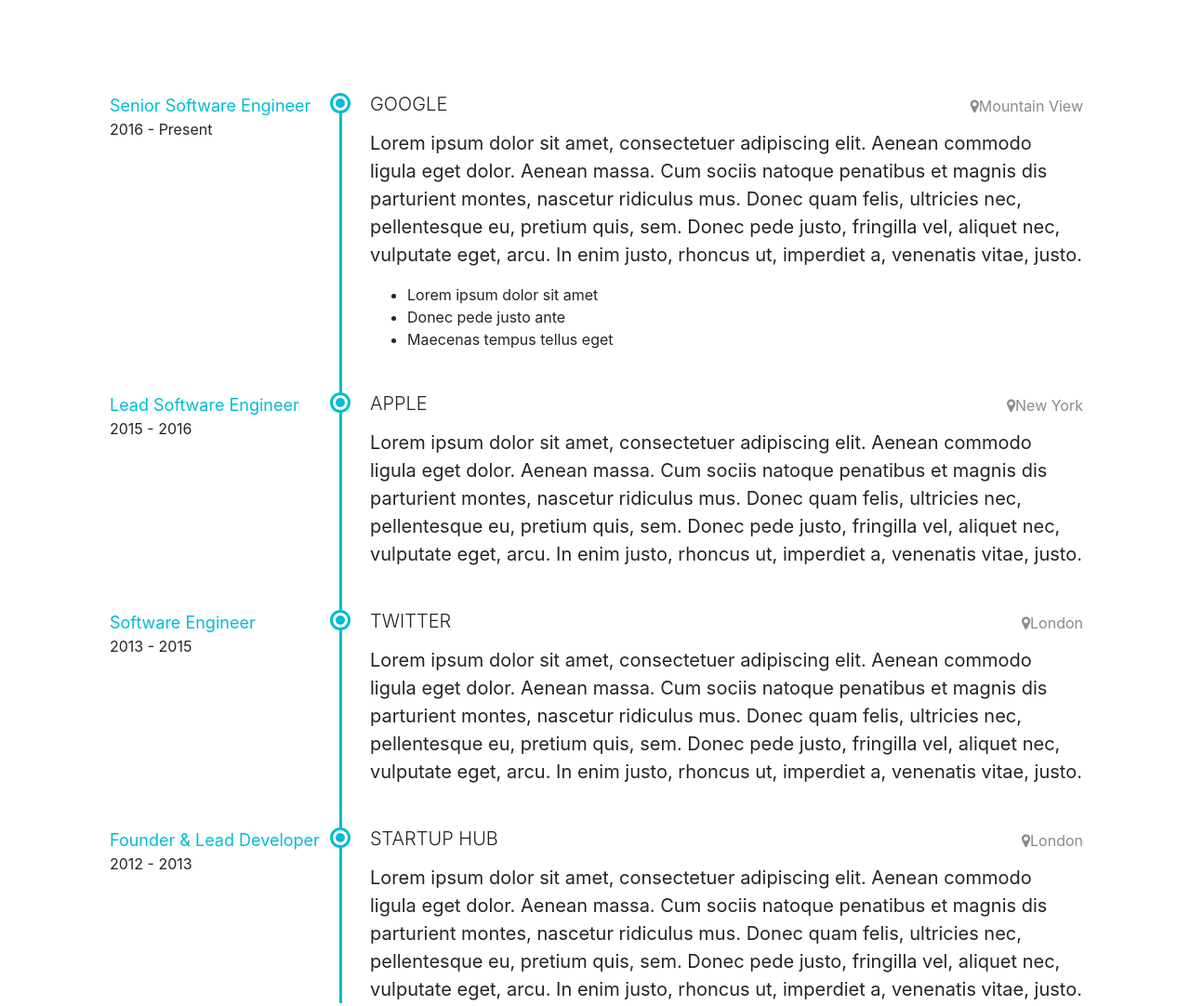
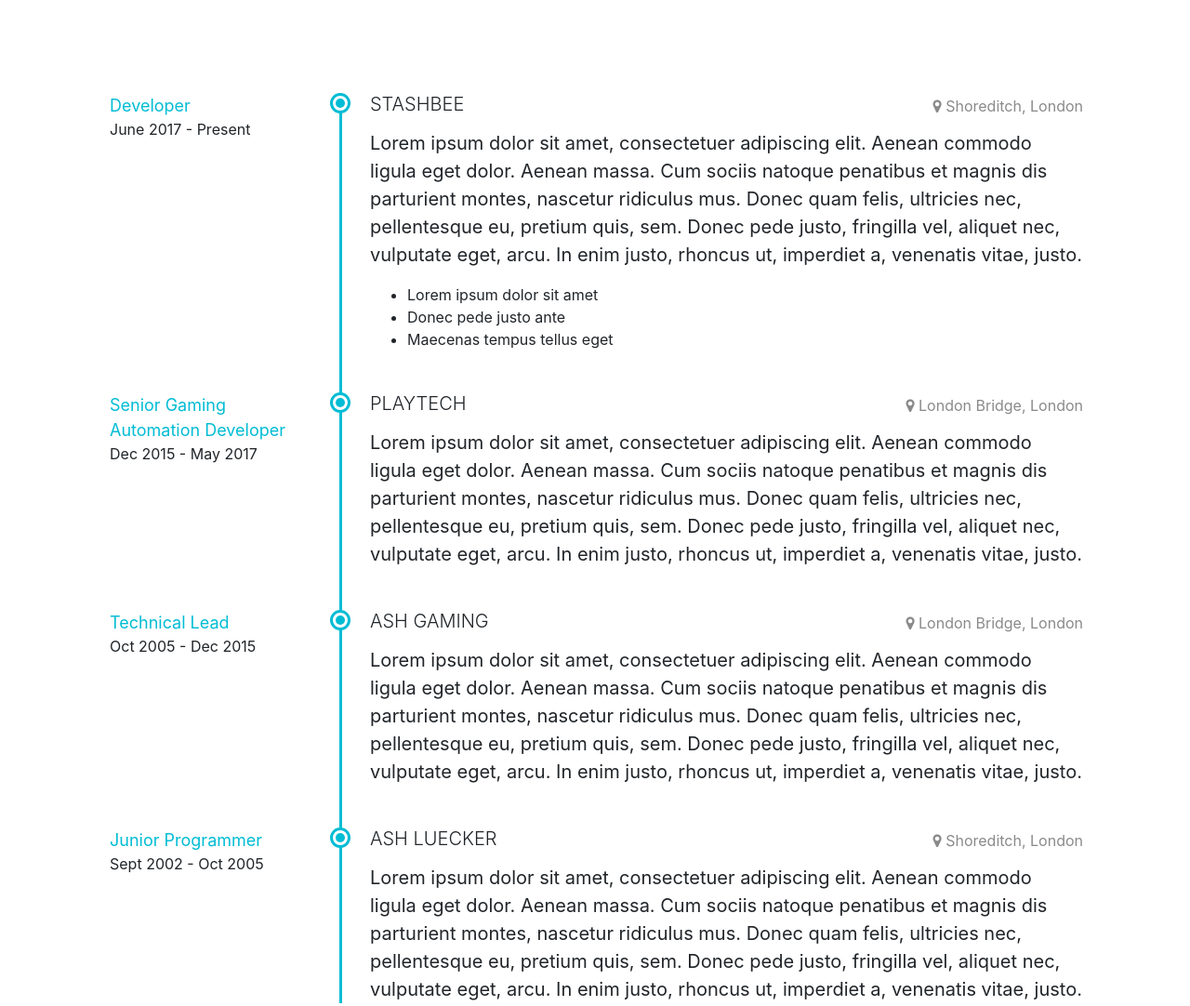
Before and after one commit to runawaycoin/runawaycoin.github.io, a website with bundled scripts: page public/index.html in a window 1280 px wide. Shown: the part 2720-3802 px from the top of the page at 93% size. Built offline with nearby package versions, Linux system fonts and the light colour scheme.

```diff
--- a/public/index.html
+++ b/public/index.html
@@ -193,12 +193,12 @@
       <div class="timeline">
         <div class="item">
           <div class="work-place">
-            <h3 class="place">Google</h3>
-            <div class="location"><i class="fa fa-map-marker" aria-hidden="true"></i>Mountain View</div>
+            <h3 class="place">Stashbee</h3>
+            <div class="location"><i class="fa fa-map-marker" aria-hidden="true"></i> Shoreditch, London</div>
           </div>
           <div class="job-meta">
-            <div class="title">Senior Software Engineer</div>
-            <div class="time">2016 - Present</div>
+            <div class="title">Developer</div>
+            <div class="time">June 2017 - Present</div>
           </div><!--//job-meta-->
           <div class="job-desc">
             <p>Lorem ipsum dolor sit amet, consectetuer adipiscing elit. Aenean commodo ligula eget dolor. Aenean massa. Cum sociis natoque penatibus et magnis dis parturient montes, nascetur ridiculus mus. Donec quam felis, ultricies nec, pellentesque eu, pretium quis, sem. Donec pede justo, fringilla vel, aliquet nec, vulputate eget, arcu. In enim justo, rhoncus ut, imperdiet a, venenatis vitae, justo.</p>
@@ -212,12 +212,12 @@
 
         <div class="item">
           <div class="work-place">
-            <h3 class="place">Apple</h3>
-            <div class="location"><i class="fa fa-map-marker" aria-hidden="true"></i>New York</div>
+            <h3 class="place">Playtech</h3>
+            <div class="location"><i class="fa fa-map-marker" aria-hidden="true"></i> London Bridge, London</div>
           </div>
           <div class="job-meta">
-            <div class="title">Lead Software Engineer</div>
-            <div class="time">2015 - 2016</div>
+            <div class="title">Senior Gaming<br>Automation Developer</div>
+            <div class="time">Dec 2015 - May 2017</div>
           </div><!--//job-meta-->
           <div class="job-desc">
             <p>Lorem ipsum dolor sit amet, consectetuer adipiscing elit. Aenean commodo ligula eget dolor. Aenean massa. Cum sociis natoque penatibus et magnis dis parturient montes, nascetur ridiculus mus. Donec quam felis, ultricies nec, pellentesque eu, pretium quis, sem. Donec pede justo, fringilla vel, aliquet nec, vulputate eget, arcu. In enim justo, rhoncus ut, imperdiet a, venenatis vitae, justo.</p>
@@ -226,12 +226,12 @@
 
         <div class="item">
           <div class="work-place">
-            <h3 class="place">Twitter</h3>
-            <div class="location"><i class="fa fa-map-marker" aria-hidden="true"></i>London</div>
+            <h3 class="place">Ash Gaming</h3>
+            <div class="location"><i class="fa fa-map-marker" aria-hidden="true"></i> London Bridge, London</div>
           </div>
           <div class="job-meta">
-            <div class="title">Software Engineer</div>
-            <div class="time">2013 - 2015</div>
+            <div class="title">Technical Lead</div>
+            <div class="time">Oct 2005 - Dec 2015</div>
           </div><!--//job-meta-->
           <div class="job-desc">
             <p>Lorem ipsum dolor sit amet, consectetuer adipiscing elit. Aenean commodo ligula eget dolor. Aenean massa. Cum sociis natoque penatibus et magnis dis parturient montes, nascetur ridiculus mus. Donec quam felis, ultricies nec, pellentesque eu, pretium quis, sem. Donec pede justo, fringilla vel, aliquet nec, vulputate eget, arcu. In enim justo, rhoncus ut, imperdiet a, venenatis vitae, justo.</p>
@@ -240,12 +240,12 @@
 
         <div class="item">
           <div class="work-place">
-            <h3 class="place">Startup Hub</h3>
-            <div class="location"><i class="fa fa-map-marker" aria-hidden="true"></i>London</div>
+            <h3 class="place">Ash Luecker</h3>
+            <div class="location"><i class="fa fa-map-marker" aria-hidden="true"></i> Shoreditch, London</div>
           </div>
           <div class="job-meta">
-            <div class="title">Founder &amp; Lead Developer</div>
-            <div class="time">2012 - 2013</div>
+            <div class="title">Junior Programmer</div>
+            <div class="time">Sept 2002 - Oct 2005</div>
           </div><!--//job-meta-->
           <div class="job-desc">
             <p>Lorem ipsum dolor sit amet, consectetuer adipiscing elit. Aenean commodo ligula eget dolor. Aenean massa. Cum sociis natoque penatibus et magnis dis parturient montes, nascetur ridiculus mus. Donec quam felis, ultricies nec, pellentesque eu, pretium quis, sem. Donec pede justo, fringilla vel, aliquet nec, vulputate eget, arcu. In enim justo, rhoncus ut, imperdiet a, venenatis vitae, justo.</p>
```
